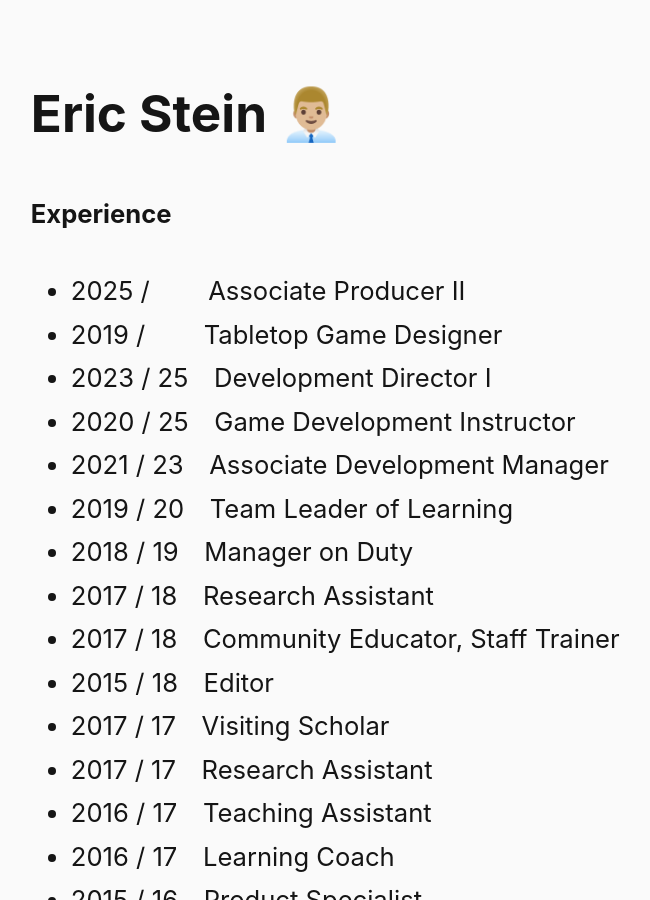
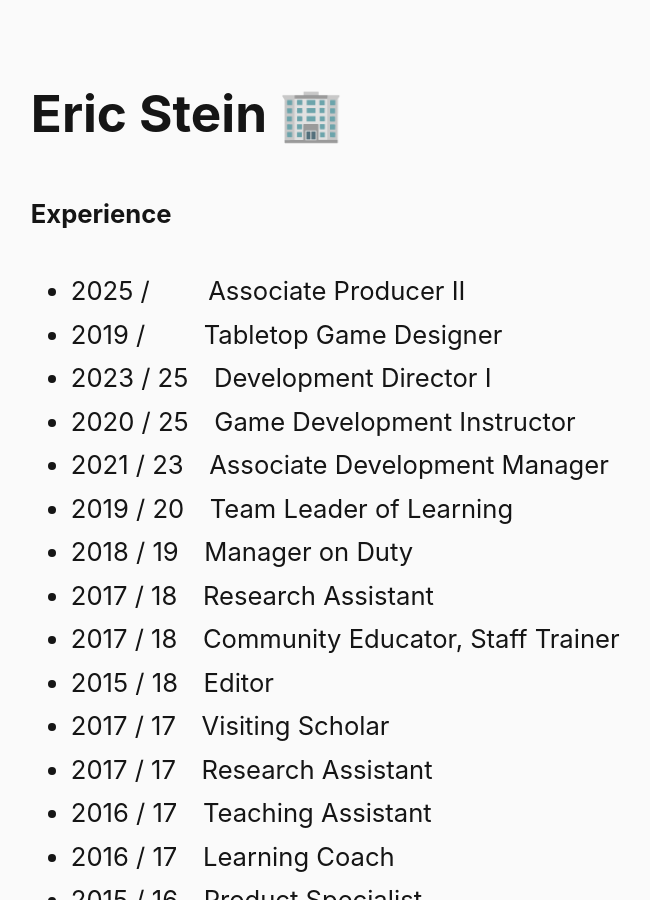
Before and after one commit to steinea/work, a Jekyll site: the page built from index.md, in a window 1280 px wide and 900 px high. Shown: the whole window, without its empty margins (46-696 px from the left). Built offline with Jekyll 4.4.1, drawn with Linux system fonts in a browser that asks for light colours.

Commit message:
Update emoji

```diff
--- a/index.md
+++ b/index.md
@@ -1,6 +1,6 @@
 ---
 layout: default
-title: Eric Stein 👨🏼‍💼
+title: Eric Stein 🏢
 permalink: /
 ---
 
```
Also changed, not shown: README.md.
